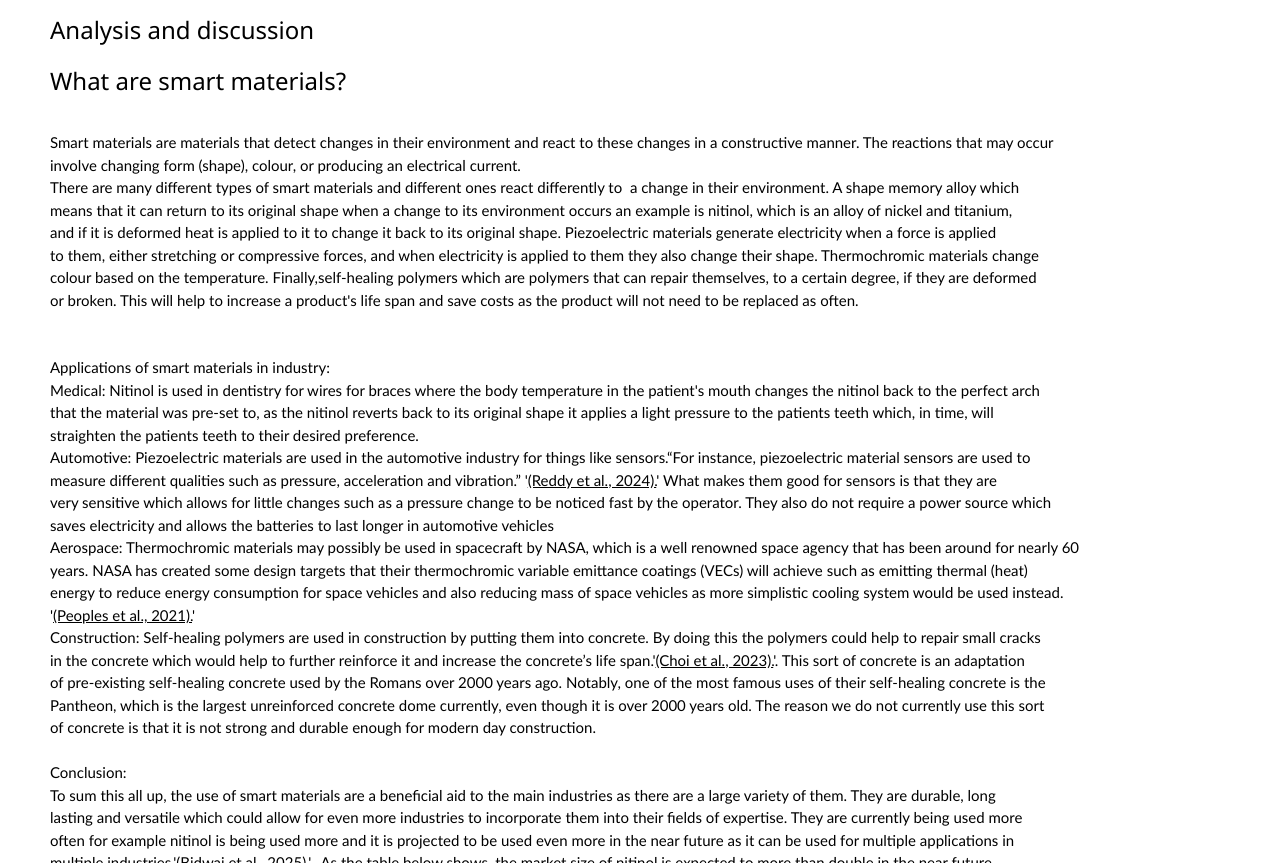
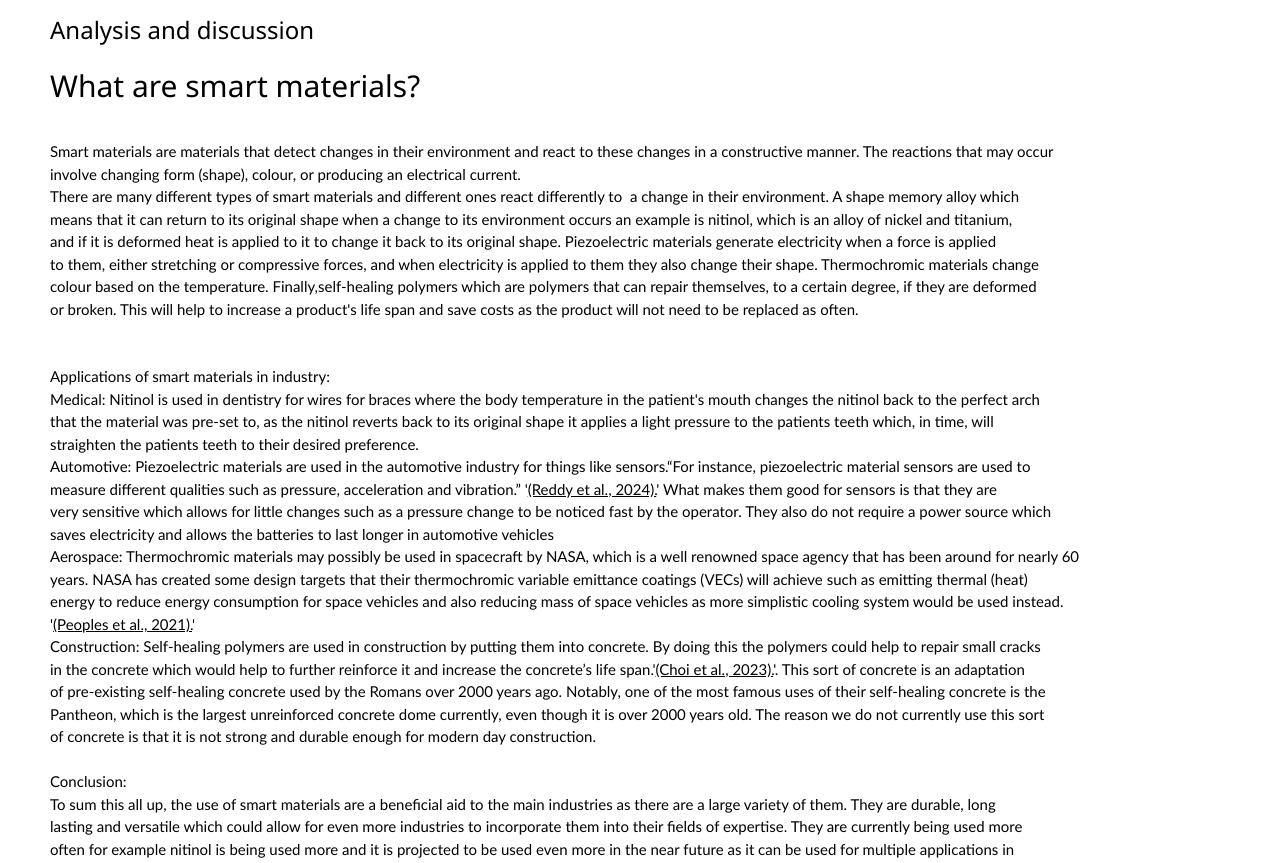
Before and after one commit to FEPSFY6916317/FY6916317, a plain HTML site: page index.html in a window 1280 px wide. Shown: the part 1428-2291 px from the top of the page. Drawn offline with nearby package versions, Linux system fonts and the light colour scheme.

Commit message:
Update index.html

```diff
--- a/index.html
+++ b/index.html
@@ -179,7 +179,7 @@ companies and consumers to save money and reduce waste that could harm the envir
 <h3 id="Analysis and discussion">Analysis and discussion</h3>
 <p class="ex1">
 <pre id="Analysis_InText" style="font-family: calibri;">
-<h3 id="What are smart materials?">What are smart materials?</h3>
+<h2 id="What are smart materials?">What are smart materials?</h2>
 Smart materials are materials that detect changes in their environment and react to these changes in a constructive manner. The reactions that may occur
 involve changing form (shape), colour, or producing an electrical current.
 There are many different types of smart materials and different ones react differently to  a change in their environment. A shape memory alloy which
```
